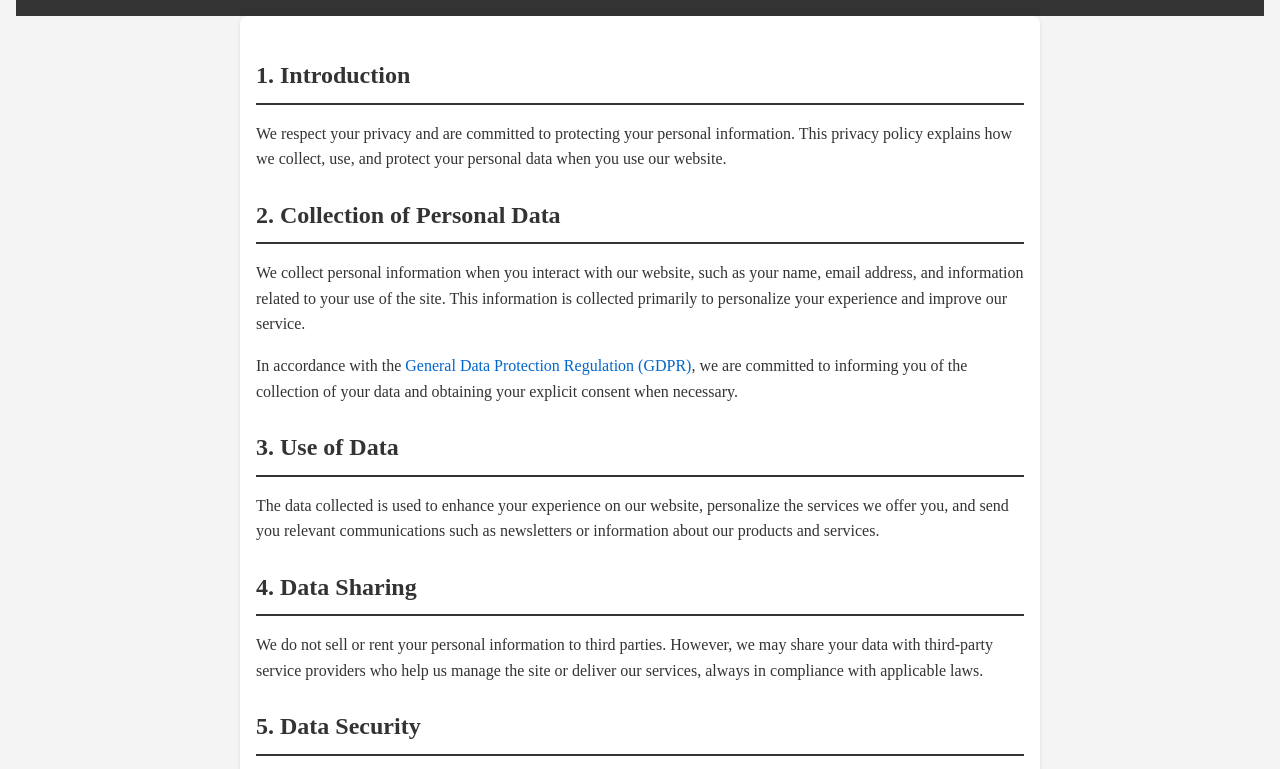
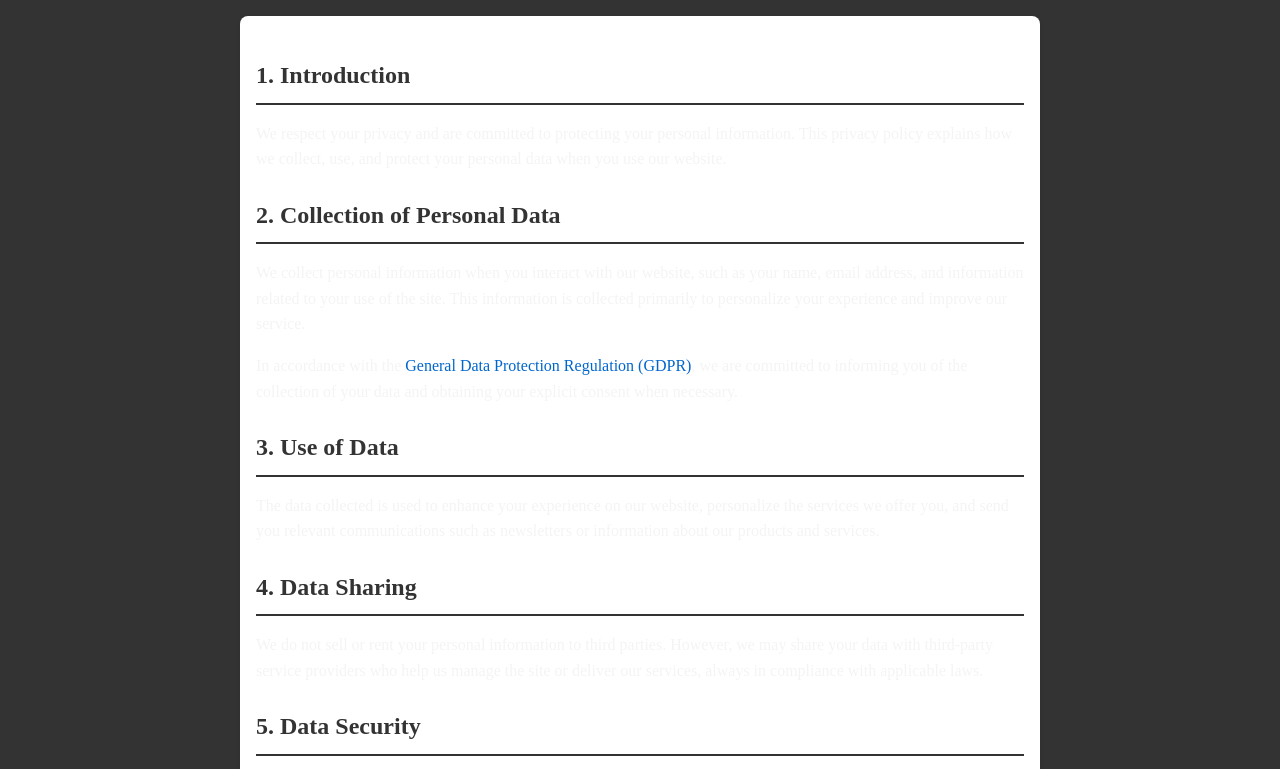
Before and after one commit to Miarintsoa-Fanampy-Nirinah/Miarintsoa-Fanampy-Nirinah.github.io, a plain HTML site: page privacy.html in a window 1280 px wide. Shown: the part 75-844 px from the top of the page. Drawn offline with Linux system fonts and the light colour scheme.

Commit message:
Update styleprivacy.css

```diff
--- a/styleprivacy.css
+++ b/styleprivacy.css
@@ -8,8 +8,8 @@
 
 body {
     font-family: Arial, sans-serif;
-    background-color: #f4f4f4;
-    color: #333;
+    background-color:  #333;
+    color: #f4f4f4;
     line-height: 1.6;
     padding: 0 1rem; /* Ajout de padding global */
 }
```
